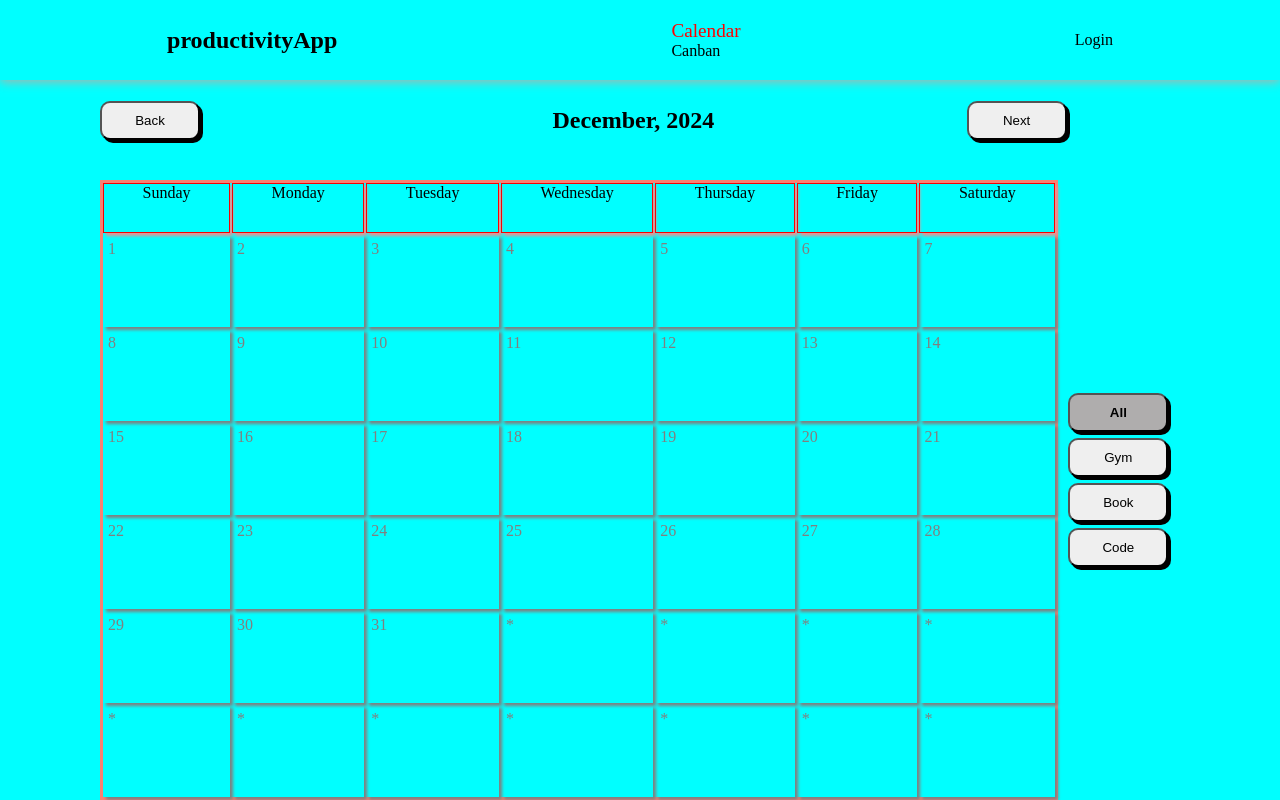
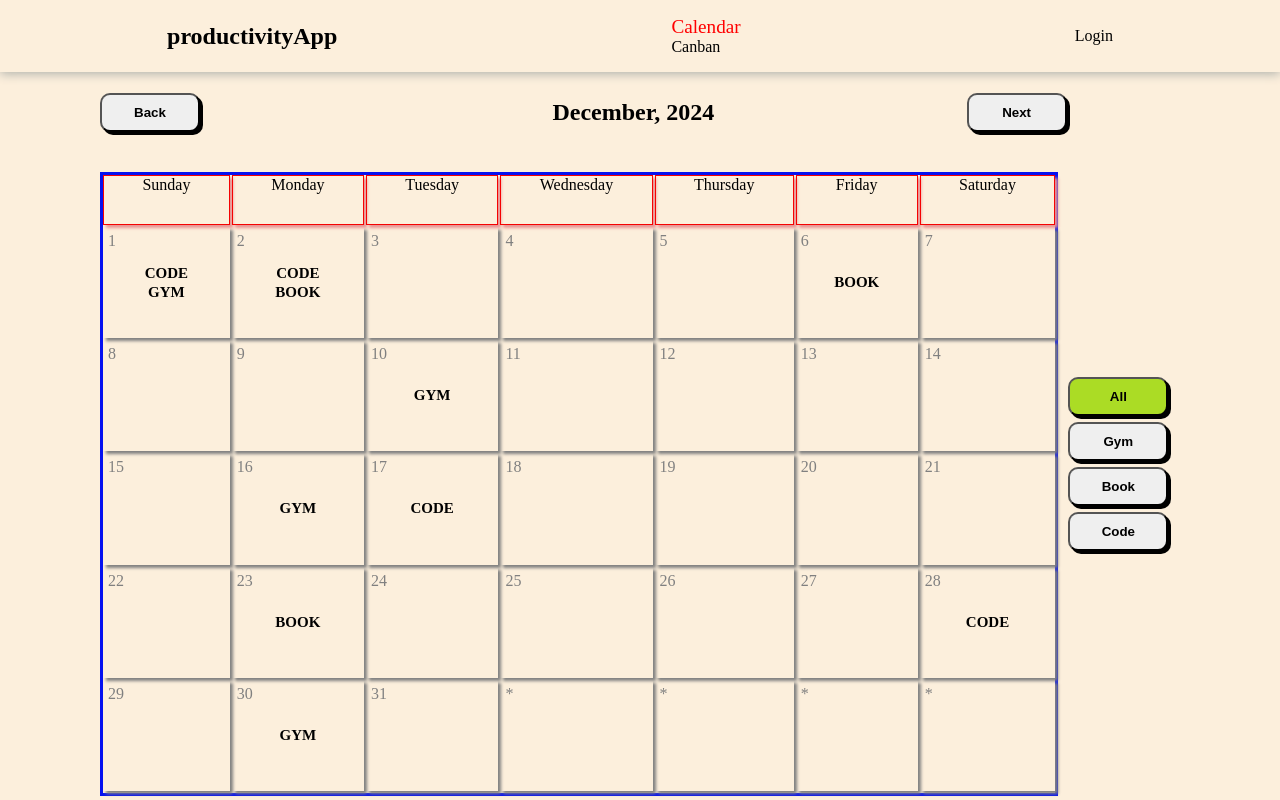
Before and after one commit to nati047/productivityApp, an Angular app: page /calendar in a window 1280 px wide. Built offline with nearby package versions, Linux system fonts and the light colour scheme.

Commit message:
add mark calendar logic

```diff
--- a/src/app/calendar/calendar.component.css
+++ b/src/app/calendar/calendar.component.css
@@ -1,10 +1,10 @@
 .cal-component {
   /* max-width: 100vw; */
-  height: 90vh;
+  height: 88%;
   /* border: 2px solid yellow; */
   display: grid;
   grid-template-columns: 10fr 2fr;
-  grid-template-rows: 1fr 11fr;
+  grid-template-rows: 10vh 11fr;
   column-gap: 10px;
   grid-template-areas:
     "controls controls"
@@ -17,7 +17,7 @@
   grid-area: controls;
   margin: 0px 0px 0px 100px;
   max-width: calc(83.33% - 100px);
-  height: 10vh;
+  /* height: 10vh; */
   display: flex;
   flex-direction: row;
   justify-content: space-between;
@@ -25,13 +25,14 @@
 }
 
 .calendar-container {
+  height: 100%;
   grid-area: calendar;
   display: grid;
   gap: 2px;
   grid-template-columns: repeat(7, auto);
-  grid-template-rows: 50px repeat(5, auto);
+  grid-template-rows: 50px repeat(5, 1fr);
   margin: 20px 0px 0px 100px;
-  border: 3px solid salmon;
+  border: 3px solid rgb(5, 17, 240);
 }
 
 .action-filter {
@@ -50,15 +51,15 @@
 }
 
 .calendar-cell {
+  height: 100%;
   display: flex;
   flex-direction: column;
-  height: 100%;
   align-items: center;
   justify-content: center;
-  /* text-align: center; */
-  /* border: 1px solid black; */
+  gap: 2px;
   box-shadow: 3px 3px 3px gray ;
   position: relative;
+  overflow: hidden;
 }
 
 .date {
@@ -70,12 +71,15 @@
 }
 
 .activity {
+  /* border: 1px solid #abdc25; */
   align-self: center;
   font-weight: 900;
-  font-size: 20px;
-  /* position: absolute;
-  top: 40%;
-  left: 40%; */
+  font-size: 15px;
+  /* height: 100%;
+  width: 100%; */
+  text-align: center;
+  vertical-align: middle;
+  /* margin-top: 10px; */
 }
 
 button {
@@ -84,11 +88,15 @@ button {
   padding: 10px;
   border-radius: 10px;
   box-shadow: 3px 3px black;
+  font-weight: 900;
 }
 
 button.active {
-  font-weight: 900;
-  background-color: #afadad;
-  color: black;
+  background-color: #abdc25;
+  /* color: black; */
   box-shadow: 3px 3px black;
 }
+
+button:active {
+  box-shadow: none;
+}
--- a/src/app/calendar/calendar.component.html
+++ b/src/app/calendar/calendar.component.html
@@ -8,11 +8,13 @@
     <div *ngFor="let dayName of getDayNames()" class="calendar-head">
       {{dayName}}
     </div>
-    <div *ngFor="let day of days" class="calendar-cell">
+    <div *ngFor="let day of days" class="calendar-cell" (click)="markActivity(day, filter)">
       <div class="date">
         {{day > 0 ? day : '*'}}
       </div>
-      <div class="activity">{{getDataOfDay(day)}}</div>
+      <div class="activity" *ngFor="let event of getEventOfDay(day)">
+        <b>{{event.toUpperCase()}}</b>
+      </div>
     </div>
   </div>
   <div class="action-filter">
--- a/src/app/calendar/calendar.component.ts
+++ b/src/app/calendar/calendar.component.ts
@@ -1,5 +1,4 @@
-import { Component, SimpleChange, SimpleChanges } from '@angular/core';
-import { BehaviorSubject } from 'rxjs';
+import { Component } from '@angular/core';
 
 type DataObject  = {
     year: number,
@@ -22,68 +21,68 @@ export class CalendarComponent {
   filter : string = 'all';
   data: DataObject[] = [
     {
-      year: 2025,
-      month: 1,
-      day: 20,
-      activity: "gym",
+      year: 2024,
+      month: 11,
+      day: 1,
+      activity: "code",
     },
     {
-      year: 2025,
-      month: 1,
+      year: 2024,
+      month: 11,
       day: 1,
       activity: "gym"
     },
     {
-      year: 2025,
-      month: 1,
+      year: 2024,
+      month: 11,
       day: 2,
       activity: "code",
     },
     {
-      year: 2025,
-      month: 1,
-      day: 13,
-      activity: "gym"
+      year: 2024,
+      month: 11,
+      day: 2,
+      activity: "book"
     },
     {
-      year: 2025,
-      month: 1,
+      year: 2024,
+      month: 11,
       day: 30,
       activity: "gym",
     },
     {
-      year: 2025,
-      month: 1,
+      year: 2024,
+      month: 11,
       day: 10,
       activity: "gym"
     },
     {
-      year: 2025,
-      month: 1,
+      year: 2024,
+      month: 11,
       day: 16,
       activity: "gym",
     },
     {
-      year: 2025,
-      month: 1,
+      year: 2024,
+      month: 11,
       day: 23,
       activity: "book"
     },
     {
-      year: 2025,
-      month: 1,
+      year: 2024,
+      month: 11,
       day: 28,
       activity: "code"
     },
     {
-      year: 2025,
-      month: 1,
+      year: 2024,
+      month: 11,
       day: 17,
       activity: "code"
     },
     {
-      year: 2025,
-      month: 1,
+      year: 2024,
+      month: 11,
       day: 6,
       activity: "book"
     },
@@ -117,13 +116,13 @@ export class CalendarComponent {
   }
 
   fillDays() {
-    let maxDay = new Date(this.year, this.month + 1, 0).getDate();
-    let startIndex = new Date(this.year, this.month, 1).getDay();
+    const lastDate = new Date(this.year, this.month + 1, 0).getDate();
+    const startDay = new Date(this.year, this.month, 1).getDay();
     let dayOne = 0;
     return Array.from
     ({ length: 42 },
       (_, i) => {
-        if (dayOne !== maxDay && i >= startIndex) {
+        if (dayOne < lastDate && i >= startDay) {
           dayOne += 1;
           return dayOne;
         }
@@ -150,14 +149,10 @@ export class CalendarComponent {
     console.log(this.currentDate);
   }
 
-  getDataOfDay(day: number) {
-    let year: number = this.year;
-    let monthString: string = this.getMonthName(this.month);
-
-    // console.log(`monthString ${monthString} - type ${typeof(monthString)}`)
-    let dayData = this.filteredData?.find( val => val.year === this.year && val.month === this.month && val.day === day )
-    console.log(dayData);
-    return dayData?.activity || "";
+  getEventOfDay(day: number) {
+    const  dayDataObjectList = this.filteredData?.filter( val => val.year === this.year && val.month === this.month && val.day === day )
+    const dayData = dayDataObjectList.map( data => data.activity);
+    return dayData;
   }
 
   applyFilter() {
@@ -172,4 +167,32 @@ export class CalendarComponent {
     this.applyFilter();
   }
 
+  markActivity(date: number, markedActivity: string ) {
+    console.info(`mark activity called - date ${date} markedActivity - ${markedActivity}`)
+    if (this.filter === 'all' || date === 0)
+      return;
+
+    let updatedData: DataObject[] = [];
+    const markedIndex = this.data.findIndex( value =>
+        value.year === this.year &&
+        value.day === date &&
+        value.month === this.month &&
+        markedActivity === value.activity
+    );
+
+    console.log(markedIndex);
+
+    if (markedIndex > -1) {
+      this.data.splice(markedIndex, 1);
+      updatedData = [...this.data];
+    } else {
+      updatedData =
+      [...this.data,
+        {year: this.year, month: this.month, day: date, activity: markedActivity }
+      ];
+    }
+    this.data = updatedData;
+    this.applyFilter();
+  }
+
 }
--- a/src/app/header/header.component.css
+++ b/src/app/header/header.component.css
@@ -1,7 +1,7 @@
 .header {
   width: 100vw;
   display: flex;
-  height: 10vh;
+  height: 9%;
   flex-direction: row;
   justify-content: space-around;
   box-shadow: 0px 2px 10px rgb(176, 178, 172);
--- a/src/styles.css
+++ b/src/styles.css
@@ -6,11 +6,12 @@
   padding: 0;
 }
 
-body {
+body, html {
   overflow: hidden;
   margin: 0;
   padding: 0;
-  width: 100%;
-  height: 100%;
-  background-color: aqua;
+  width: 100vw;
+  height: 100vh;
+  background-color: #fcefdc;
+  /* border: 1px solid rebeccapurple; */
 }
```
